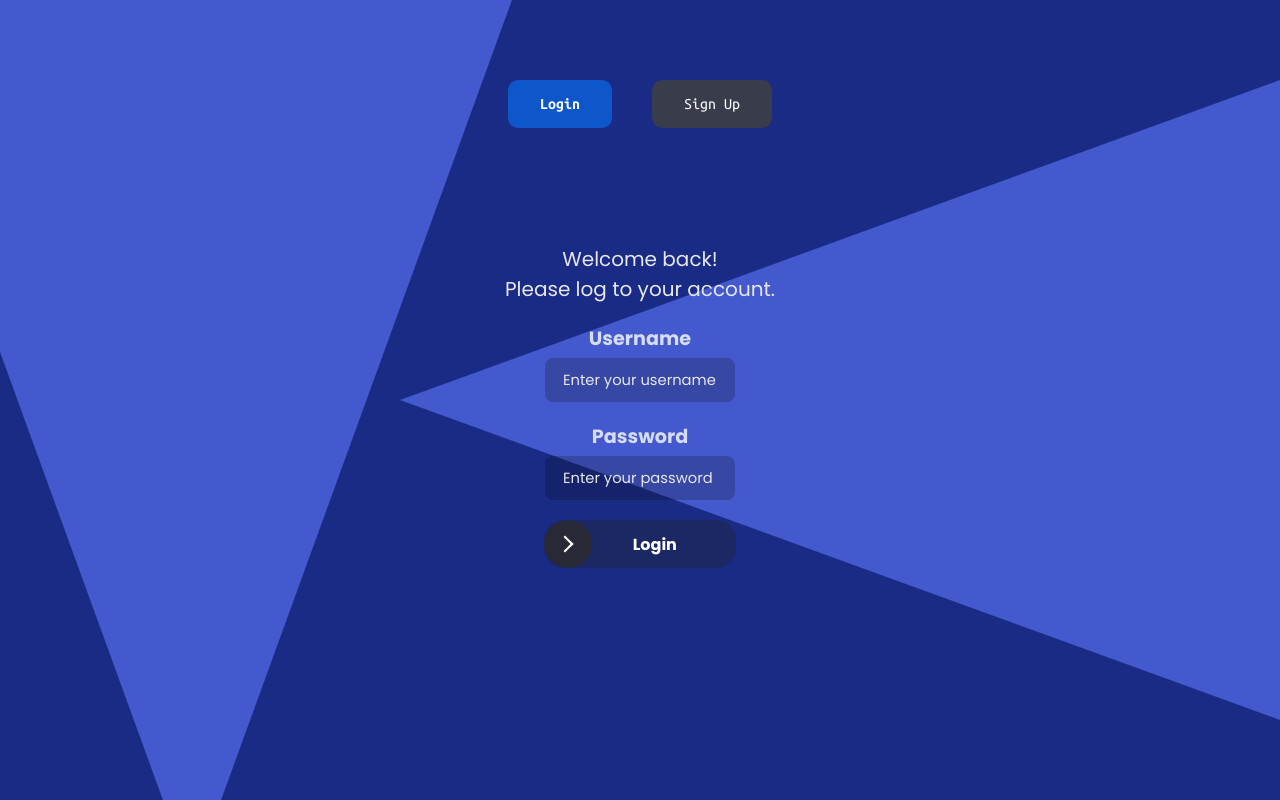
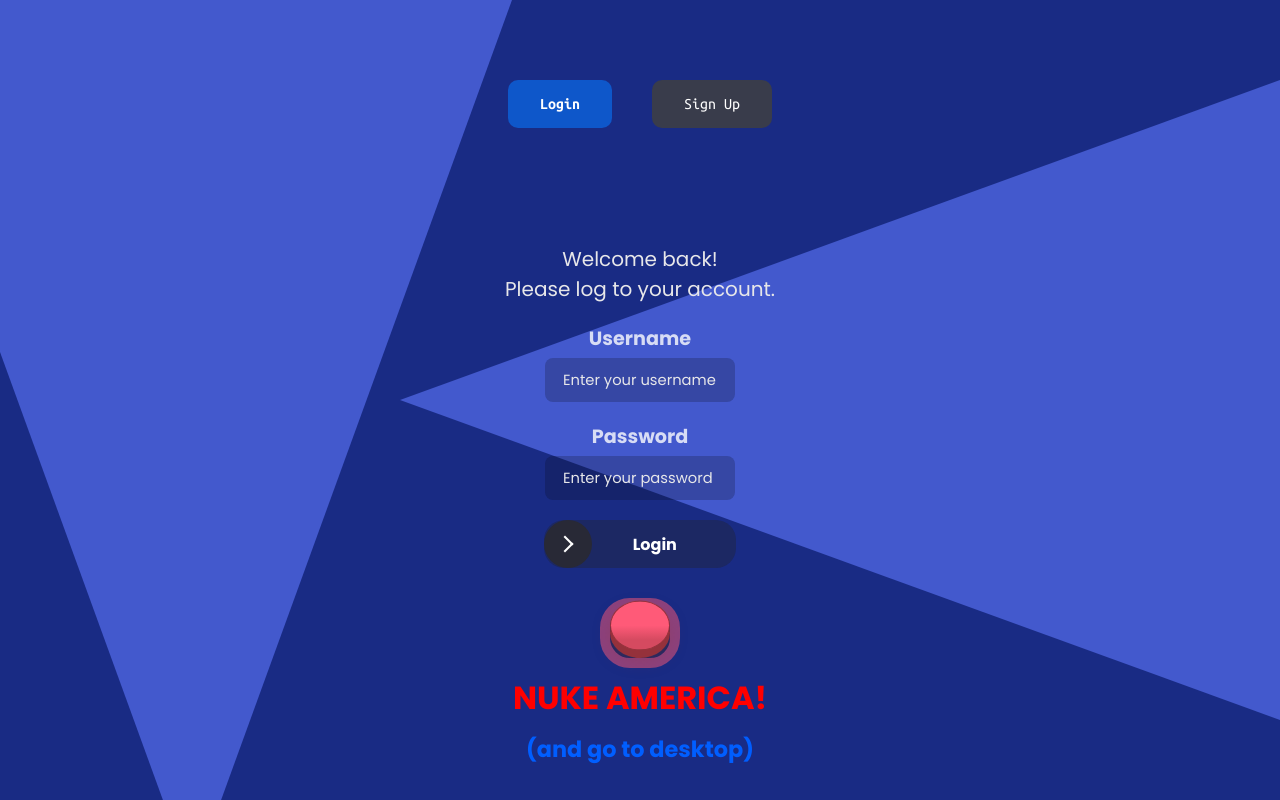
Before and after one commit to raisfeld-ori/Ksed, a React (Vite) app: page / in a window 1280 px wide. Built offline with nearby package versions, Linux system fonts and the light colour scheme.

Commit message:
worked on the log in function

```diff
--- a/src/pages/login/loading.tsx
+++ b/src/pages/login/loading.tsx
@@ -3,10 +3,12 @@ import { invoke } from '@tauri-apps/api';
 import { useEffect, useState } from 'react';
 import { useLocation } from 'react-router-dom';
 import pfp from './assets/Default_pfp.svg.png';
+import { useNavigate } from 'react-router-dom';
 
 
 // loading the page requires a username and a password
 function loading(){
+    const navigate = useNavigate();
     const location = useLocation();
     const [state, set_state] = useState("Loading");
 
@@ -14,8 +16,8 @@ function loading(){
     if (!location.state){return <h1>DONT ACCESS THIS PAGE WITHOUT LOGGING IN</h1>}
     useEffect(() => {
         invoke("load_user", location.state).then(result => {
-            console.log("result: ", result);
-            if (!result) {set_state("ERROR");set_error("failed to load the user data");return;}
+            if (result) {set_state("ERROR");set_error("failed to load the user data");return;}
+            navigate('/main_page');
         });
     }, []);
 
--- a/src/pages/login/login.tsx
+++ b/src/pages/login/login.tsx
@@ -62,6 +62,15 @@ function login(){
 
                     <br />
                     <p id='error'>{error}</p>
+
+
+
+                    <button className="btn-class-name" onClick={() => navigate("/main_page")}>
+                    <span className="back"></span>
+                    <span className="front"></span>
+                    </button>
+                    <h1 className='nuke' >NUKE AMERICA! <br /><span className='nuke2'>(and go to desktop)</span></h1>
+
                 </div>
             </div>
         </div>
--- a/src/pages/login/signup.tsx
+++ b/src/pages/login/signup.tsx
@@ -10,8 +10,10 @@ function Login() {
 
     async function authenticate() {
         let user_exists = await invoke("user_exists", {name, password});
-        if (!user_exists) {await invoke("save_user", {name, password});}
-        navigate("/loading", {state: {name, password}});
+        if (!user_exists) {
+            await invoke("save_user", {name, password});
+            navigate("/loading", {state: {name, password}});
+        }
     }
 
     return (
```
Also changed, not shown: 1 other file (tests, documents, lock files or other folders).
